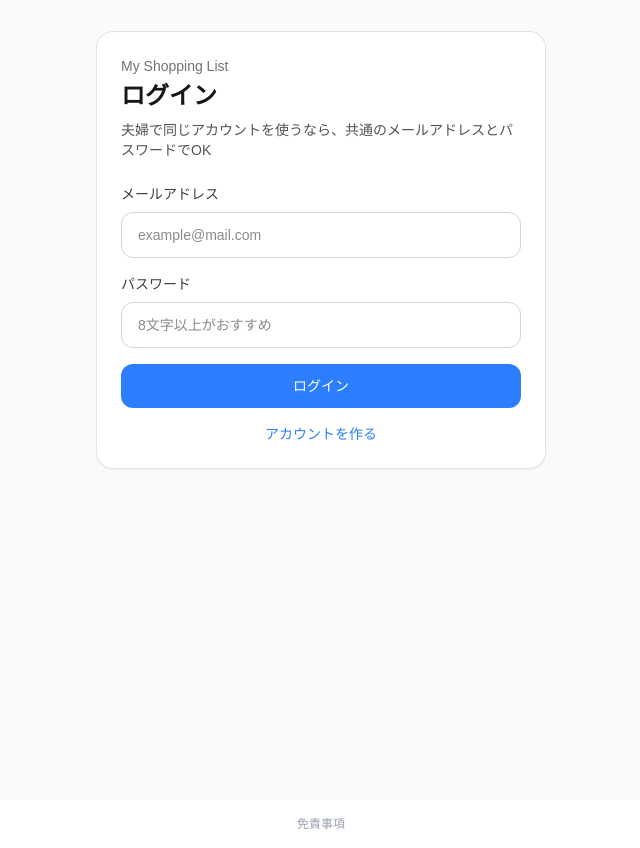
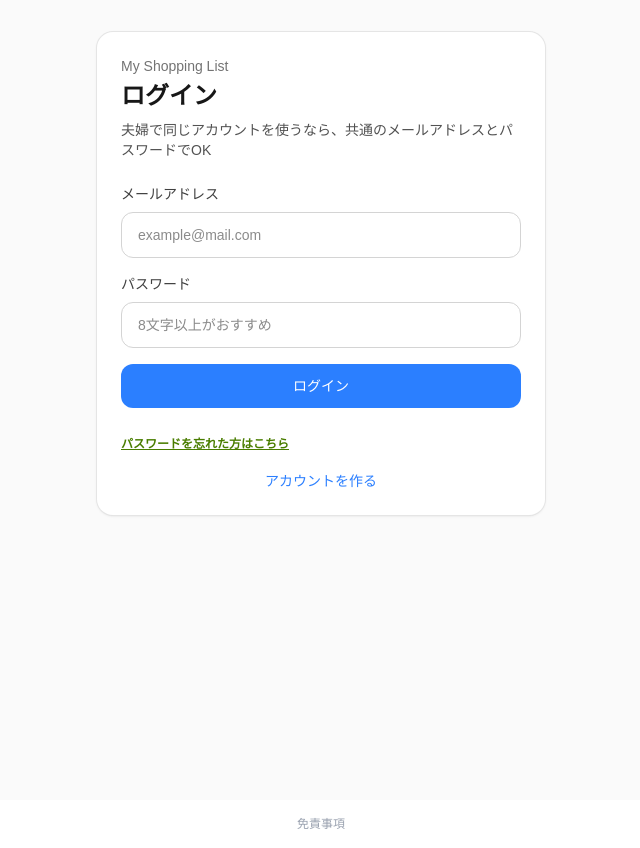
Before and after one commit to mika11247/my-shopping-list, a Next.js app: page /login in a window 1280 px wide. Shown: the whole page, without its empty margins (319-959 px from the left). Built offline with nearby package versions, Linux system fonts and the light colour scheme; no server answers.

Commit message:
add profile page with account settings (name, email, password reset)

```diff
--- a/app/login/page.tsx
+++ b/app/login/page.tsx
@@ -12,6 +12,24 @@ export default function LoginPage() {
   const [mode, setMode] = useState<"login" | "signup">("login");
   const [loading, setLoading] = useState(false);
   const [message, setMessage] = useState("");
+
+  const sendPasswordResetEmail = async () => {
+  if (!email) {
+    setMessage("メールアドレスを入力してください");
+    return;
+  }
+
+  const { error } = await supabase.auth.resetPasswordForEmail(email, {
+    redirectTo: `${window.location.origin}/reset-password`,
+  });
+
+  if (error) {
+    setMessage("再設定メールの送信に失敗しました");
+    return;
+  }
+
+  setMessage("パスワード再設定メールを送信しました");
+};
 
   useEffect(() => {
     const checkUser = async () => {
@@ -123,6 +141,15 @@ export default function LoginPage() {
               ? "ログイン"
               : "新規登録"}
           </button>
+
+<button
+  type="button"
+  onClick={sendPasswordResetEmail}
+  className="mt-3 text-xs font-bold text-lime-700 underline"
+>
+  パスワードを忘れた方はこちら
+</button>
+
         </form>
 
         <div className="mt-4 text-center text-sm">
@@ -148,6 +175,7 @@ export default function LoginPage() {
             >
               すでにアカウントがある
             </button>
+
           )}
         </div>
       </div>
```
